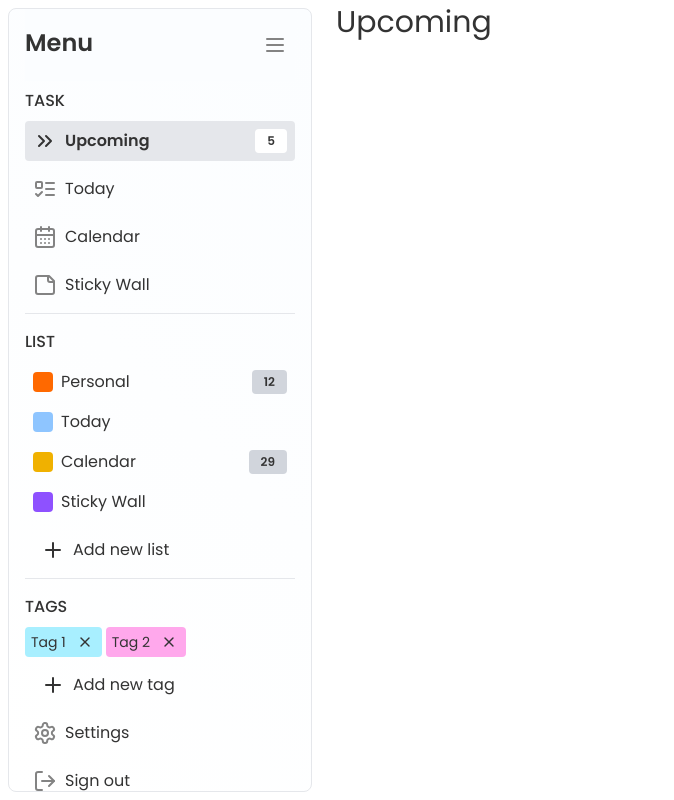
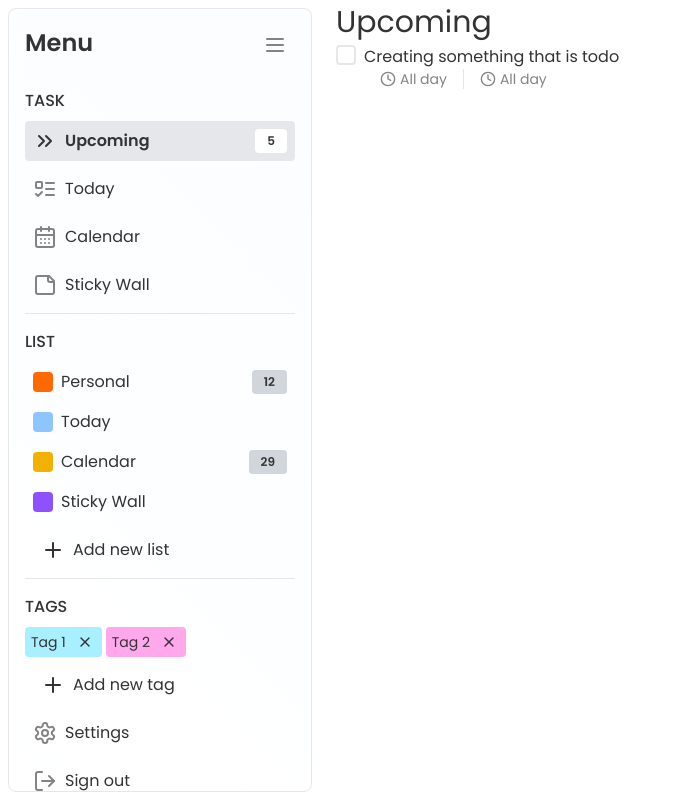
Before and after one commit to lioncio1229/my-todo, a Next.js app: page /main in a window 1280 px wide. Shown: the whole page, without its empty margins (0-674 px from the left). Built offline with nearby package versions, Linux system fonts and the light colour scheme.

Commit message:
feature/todo-item

```diff
--- a/src/app/main/(upcoming)/page.tsx
+++ b/src/app/main/(upcoming)/page.tsx
@@ -1,7 +1,13 @@
+import TodoItem from "@/components/shared/todo-item";
+
 export default function Page() {
     return (
         <div className="pl-4">
             <h1>Upcoming</h1>
+            <TodoItem
+                name="Creating something that is todo"
+                group={{ name: "Work", color: "#00b7fd" }}
+            />
         </div>
     );
 }
--- /dev/null
+++ b/src/components/shared/todo-item.tsx
@@ -0,0 +1,46 @@
+import type { Group } from "@/types";
+import { Clock } from "lucide-react";
+
+type Props = {
+    name?: string;
+    checked?: boolean;
+    date?: string;
+    group?: Group;
+};
+
+function TodoMetaData({
+    icon,
+    name,
+}: {
+    icon: React.HTMLElementType;
+    name: string;
+}) {}
+
+export default function TodoItem({ name, checked, date, group }: Props) {
+    return (
+        <div className="flex gap-2">
+            <input
+                id="remember-me"
+                type="checkbox"
+                className="checkbox-primary-main"
+            />
+            <div>
+                <div>{name}</div>
+                <div className="flex [&_>div]:not-last:border-r-1 [&_>div]:not-last:border-gray-200">
+                    <div className="text-secondary-text flex items-center gap-1 px-4">
+                        <Clock size={16} />
+                        <span className="text-secondary-text text-sm">
+                            All day
+                        </span>
+                    </div>
+                    <div className="text-secondary-text flex items-center gap-1 px-4">
+                        <Clock size={16} />
+                        <span className="text-secondary-text text-sm">
+                            All day
+                        </span>
+                    </div>
+                </div>
+            </div>
+        </div>
+    );
+}
--- /dev/null
+++ b/src/types/index.tsx
@@ -0,0 +1,4 @@
+export type Group = {
+    name?: string;
+    color?: string;
+};
```
